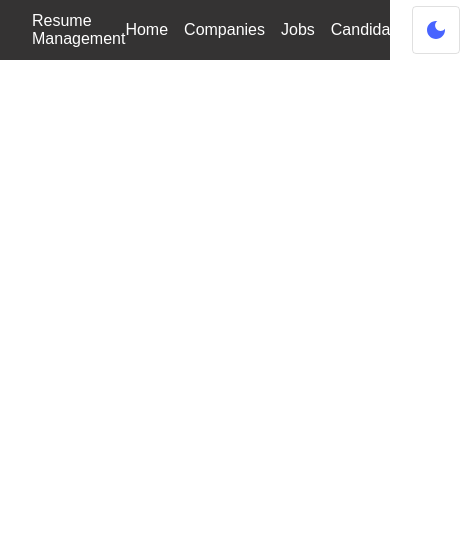
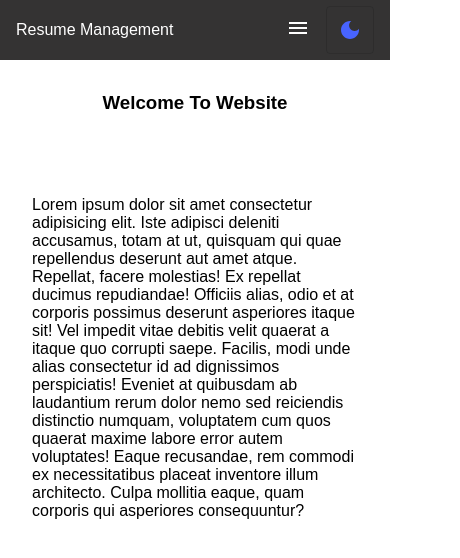
Before and after one commit to nickyshah/api-library-mgmt-july, a React (Create React App) app: page / in a window 390 px wide. Shown: the top 558 px of the page, 460 px wide, since content can reach past the window. Built offline with nearby package versions, Linux system fonts and the light colour scheme.

Commit message:
pages added

```diff
--- a/src/App.tsx
+++ b/src/App.tsx
@@ -1,18 +1,37 @@
-import { useContext } from "react";
+import { useContext, lazy, Suspense } from "react";
 import { ThemeContext } from "./context/theme.context";
 import Navbar from "./Components/Navbar/Navbar.Component";
+import { Routes, Route } from "react-router-dom";
+import CustomeLinearProgress from "./Components/Navbar/CustomeLinearLoaded.component.tsx/CustomeLinearProgress.componenet";
+// import Companies from "./Pages/Companies/Companies.page";
+// import  Home  from "./Pages/Home/Home.page";
+
+// Import with the lazy loading
+const Home = lazy(() => import("./Pages/Home/Home.page"));
+const Companies = lazy(() => import("./Pages/Companies/Companies.page"));
 
 const App = () => {
   const { darkMode } = useContext(ThemeContext);
 
   const appStyle = darkMode ? "app dark" : "app";
 
-  return <div className={appStyle}>
-    {/* Navbar */}
-    <Navbar/>
-    {/* Wrapper */}
-
-  </div>;
+  return (
+    <div className={appStyle}>
+      {/* Navbar */}
+      <Navbar />
+      {/* Wrapper */}
+      <div className="wrapper">
+        <Suspense fallback={<CustomeLinearProgress/>}>
+          <Routes>
+            <Route path="/" element={<Home />}></Route>
+            <Route path="companies">
+              <Route index element={<Companies/>}></Route>
+            </Route>
+          </Routes>
+        </Suspense>
+      </div>
+    </div>
+  );
 };
 
 export default App;
--- /dev/null
+++ b/src/Components/Navbar/CustomeLinearLoaded.component.tsx/CustomeLinearProgress.componenet.tsx
@@ -0,0 +1,12 @@
+import { Box, LinearProgress } from '@mui/material'
+import React from 'react'
+
+const CustomeLinearProgress = () => {
+  return (
+    <Box sx={{ width: '100%' }}>
+      <LinearProgress />
+    </Box>
+  )
+}
+
+export default CustomeLinearProgress
--- a/src/Components/Navbar/Navbar.Component.tsx
+++ b/src/Components/Navbar/Navbar.Component.tsx
@@ -1,10 +1,9 @@
-import { useContext} from "react";
+import { useContext, useState } from "react";
 import "./navbar.scss";
 import { Link } from "react-router-dom";
-import {Menu, LightMode, DarkMode} from "@mui/icons-material"
+import { Menu, LightMode, DarkMode } from "@mui/icons-material";
 import { ToggleButton } from "@mui/material";
-import {ThemeContext} from '../../context/theme.context';
-
+import { ThemeContext } from "../../context/theme.context";
 
 const links = [
   { href: "/", label: "Home" },
@@ -14,29 +13,39 @@ const links = [
 ];
 
 const Navbar = () => {
-    const {darkMode, toggleDarkMode} = useContext(ThemeContext);
+  const { darkMode, toggleDarkMode } = useContext(ThemeContext);
+  const [open, setopen] = useState<boolean>(false);
 
+  const toggleOpenMenu = () => {
+    setopen((prevState) => !prevState);
+  };
+
+  const menuStyles = open ? "menu open":"menu" ;
 
   return (
     <div className="navbar">
       <div className="brand">
         <span>Resume Management</span>
       </div>
-      <div className="menu">
+      <div className={menuStyles}>
         <ul>
           {links.map((item) => (
-            <li key={item.href}>
+            <li key={item.href} onClick={toggleOpenMenu}>
               <Link to={item.href}>{item.label}</Link>
             </li>
           ))}
         </ul>
       </div>
       <div className="hamburger">
-            <Menu/>
+        <Menu onClick={toggleOpenMenu} />
       </div>
       <div className="toggle">
-        <ToggleButton value={"check"} selected={darkMode} onChange={toggleDarkMode}>
-            {darkMode ? <LightMode/> : <DarkMode/>}
+        <ToggleButton
+          value={"check"}
+          selected={darkMode}
+          onChange={toggleDarkMode}
+        >
+          {darkMode ? <LightMode /> : <DarkMode />}
         </ToggleButton>
       </div>
     </div>
--- a/src/Components/Navbar/navbar.scss
+++ b/src/Components/Navbar/navbar.scss
@@ -10,7 +10,7 @@
     padding: 0 2rem;
 
     .brand{
-
+        flex: 1;
     }
 
     .menu{
@@ -32,9 +32,54 @@
 
     }
     .toggle{
+        margin-left: 1rem;
         cursor: pointer;
         svg{
             color: var(--blue);
         }
     }
 }
+
+@media(max-width:600px){
+    @import "../../mixins";
+
+.navbar{
+    padding: 0 1rem;
+
+    .menu{
+        @include d-flex(column, flex-start, center);
+        gap: 1rem;
+        color: #fff;
+        background-color: rgb(52, 51, 51);
+        width: 240px;
+        height: 100vh;
+        position: fixed;
+        top: 0;
+        left: -240px;
+        z-index: 100;
+        transition: all 0.3s ease-in-out;
+
+        &.open{
+            left: 0;
+        }
+
+        ul{
+            @include d-flex(column, center, center);
+            gap:2rem;
+            height: 100%;
+            li{
+                a{
+                    color: #fff;
+                    cursor: pointer;
+                }
+            }
+        }
+    }
+    .hamburger{
+        display: block;
+        cursor: pointer;
+
+    }
+
+}
+}
--- /dev/null
+++ b/src/Pages/Companies/Companies.page.tsx
@@ -0,0 +1,9 @@
+import "./companies.scss";
+
+const Companies = () => {
+  return (
+    <div>Companies.page</div>
+  )
+}
+
+export default Companies
--- /dev/null
+++ b/src/Pages/Home/Home.page.tsx
@@ -0,0 +1,25 @@
+import "./home.scss";
+
+const Home = () => {
+  return (
+    <div className="content home">
+      <h3>Welcome To Website</h3>
+      <br />
+      <span>
+        Lorem ipsum dolor sit amet consectetur adipisicing elit. Iste adipisci
+        deleniti accusamus, totam at ut, quisquam qui quae repellendus deserunt
+        aut amet atque. Repellat, facere molestias! Ex repellat ducimus
+        repudiandae! Officiis alias, odio et at corporis possimus deserunt
+        asperiores itaque sit! Vel impedit vitae debitis velit quaerat a itaque
+        quo corrupti saepe. Facilis, modi unde alias consectetur id ad
+        dignissimos perspiciatis! Eveniet at quibusdam ab laudantium rerum dolor
+        nemo sed reiciendis distinctio numquam, voluptatem cum quos quaerat
+        maxime labore error autem voluptates! Eaque recusandae, rem commodi ex
+        necessitatibus placeat inventore illum architecto. Culpa mollitia eaque,
+        quam corporis qui asperiores consequuntur?
+      </span>
+    </div>
+  );
+};
+
+export default Home;
```
Also changed, not shown: src/Pages/Companies/companies.scss (added), src/Pages/Home/home.scss (added).
